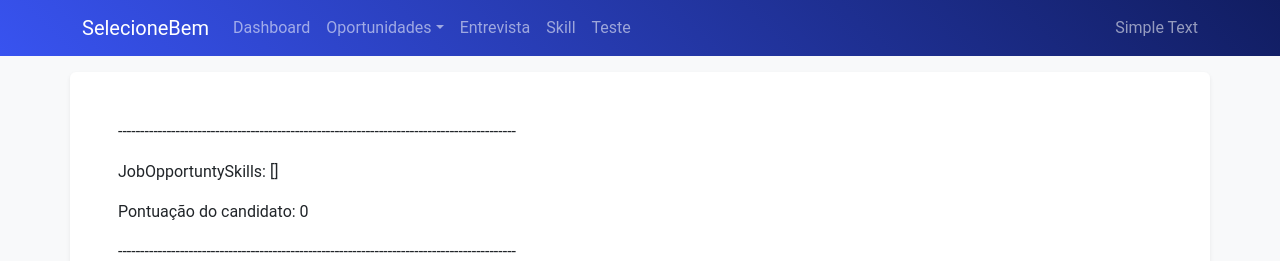
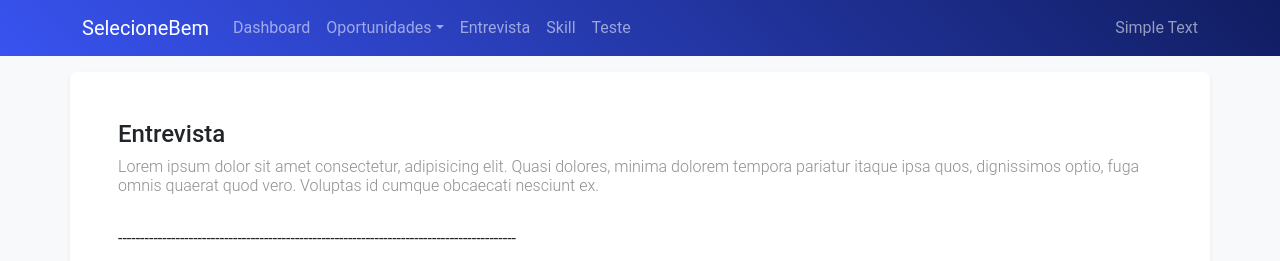
Before and after one commit to edcolares/ProjetoSelecioneBem-FrontEnd, a React (Vite) app: page /teste/1 in a window 1280 px wide. Shown: the top 261 px of the page. Built offline with nearby package versions, Linux system fonts and the light colour scheme; no server answers; a web font is replaced by a local one.

Commit message:
Atualização minima

```diff
--- a/src/routes/teste.jsx
+++ b/src/routes/teste.jsx
@@ -1,7 +1,7 @@
 import fetch from '../axios/config';
 import React, { useState, useEffect } from 'react'
 import { useNavigate, useParams } from 'react-router-dom'
-
+import { Button, Form, FormGroup, Label, Input, Col, Card, CardBody, CardHeader, CardText, CardTitle } from 'reactstrap';
 
 const getJobOpportunityById = () => {
 
@@ -65,6 +65,23 @@ const getJobOpportunityById = () => {
 
   return (
     <div>
+      <Form>
+        <FormGroup>
+          <Label>
+            <div className='titulo'>
+              <h4>
+                Entrevista
+              </h4>
+            </div>
+            <div className='subtitulo'>
+              <h6 className='fw-light'>
+                Lorem ipsum dolor sit amet consectetur, adipisicing elit. Quasi dolores, minima dolorem tempora pariatur itaque ipsa quos, dignissimos optio, fuga omnis quaerat quod vero. Voluptas id cumque obcaecati nesciunt ex.
+              </h6>
+            </div>
+          </Label>
+        </FormGroup>
+      </Form>
+
       {/* <p>Id: {jobOpportunity.id}</p>
       <p>Title: {jobOpportunity.title}</p>
       <p>Level: {jobOpportunity.level}</p>
```
